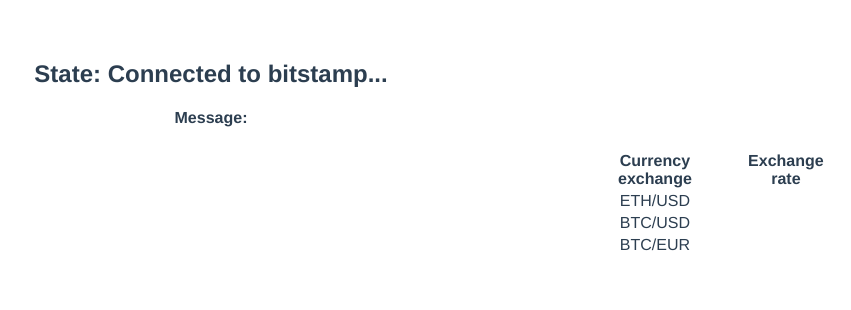
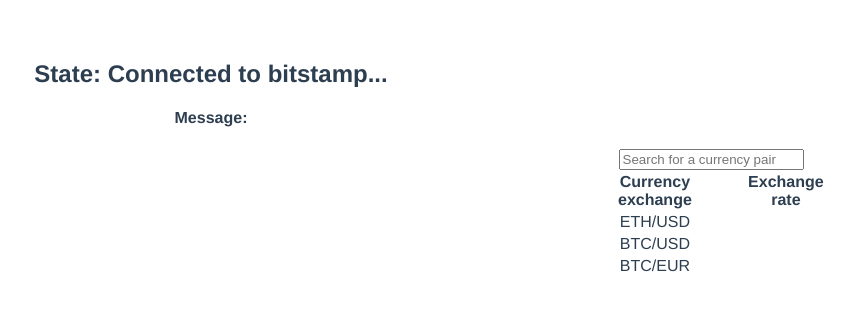
Before and after one commit to kobleistvan/vuetest, a Vue app: page / in a window 1280 px wide. Shown: the top 310 px of the page, without its empty margins (429-1280 px from the left). Built offline with nearby package versions, Linux system fonts and the light colour scheme; no server answers.

Commit message:
Added search functionality to the table

```diff
--- a/src/App.vue
+++ b/src/App.vue
@@ -6,6 +6,11 @@
       <div id="chart"></div>
 
       <div id="tableWrapper">
+        <input
+          type="text"
+          placeholder="Search for a currency pair"
+          v-model="searchedExchangeRate"
+        />
         <table id="ratesTable">
           <thead>
             <tr>
@@ -14,17 +19,12 @@
             </tr>
           </thead>
           <tbody>
-            <tr>
-              <td>ETH/USD</td>
-              <td>{{ latestEthUsdValue }}</td>
-            </tr>
-            <tr>
-              <td>BTC/USD</td>
-              <td>{{ latestBtcUsdValue }}</td>
-            </tr>
-            <tr>
-              <td>BTC/EUR</td>
-              <td>{{ latestBtcEurValue }}</td>
+            <tr
+              v-for="exchangeRate in filteredExchangeRates"
+              :key="exchangeRate.id"
+            >
+              <td>{{ exchangeRate.name }}</td>
+              <td>{{ exchangeRate.price }}</td>
             </tr>
           </tbody>
         </table>
@@ -50,8 +50,25 @@
       latestEthUsdValue: null,
       latestBtcUsdValue: null,
       latestBtcEurValue: null,
-      chart: null
+      chart: null,
+      searchedExchangeRate: "",
+      exchangeRates: [
+        { name: "ETH/USD" },
+        { name: "BTC/USD" },
+        { name: "BTC/EUR" }
+      ]
     };
+  },
+  computed: {
+    filteredExchangeRates() {
+      if (this.searchedExchangeRate) {
+        return this.exchangeRates.filter(er => {
+          return er.name.startsWith(this.searchedExchangeRate);
+        });
+      } else {
+        return this.exchangeRates;
+      }
+    }
   },
   methods: {
     // Connects to bitstamp, subscribes to 3 channels of live trade rates
@@ -106,16 +123,19 @@
           this.ethUsd.push([data.data.timestamp, data.data.price]);
           this.chart.series[0].setData(this.ethUsd);
           this.latestEthUsdValue = data.data.price;
+          this.exchangeRates[0].price = data.data.price;
           break;
         case "live_trades_btcusd":
           this.btcUsd.push([data.data.timestamp, data.data.price]);
           this.chart.series[1].setData(this.btcUsd);
           this.latestBtcUsdValue = data.data.price;
+          this.exchangeRates[1].price = data.data.price;
           break;
         case "live_trades_btceur":
           this.btcEur.push([data.data.timestamp, data.data.price]);
           this.chart.series[2].setData(this.btcEur);
           this.latestBtcEurValue = data.data.price;
+          this.exchangeRates[2].price = data.data.price;
           break;
       }
       this.chart.redraw();
```
